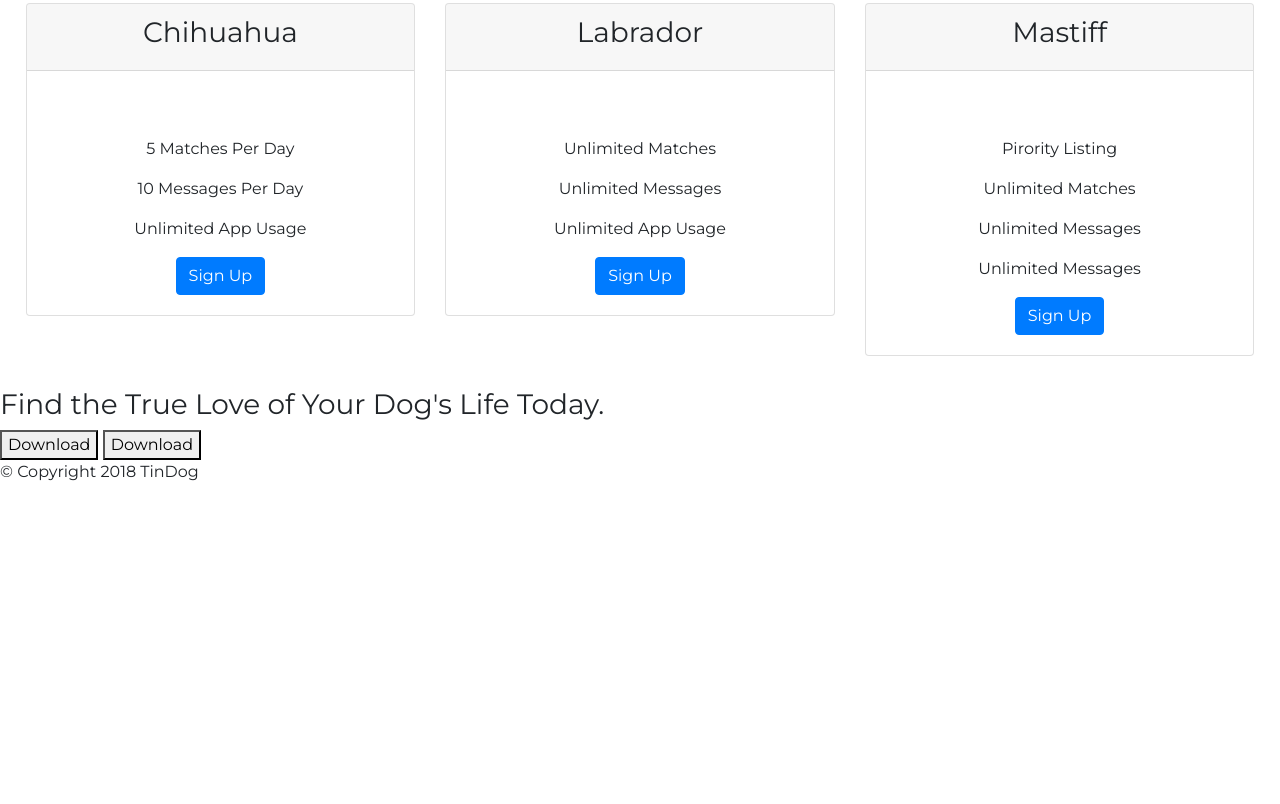
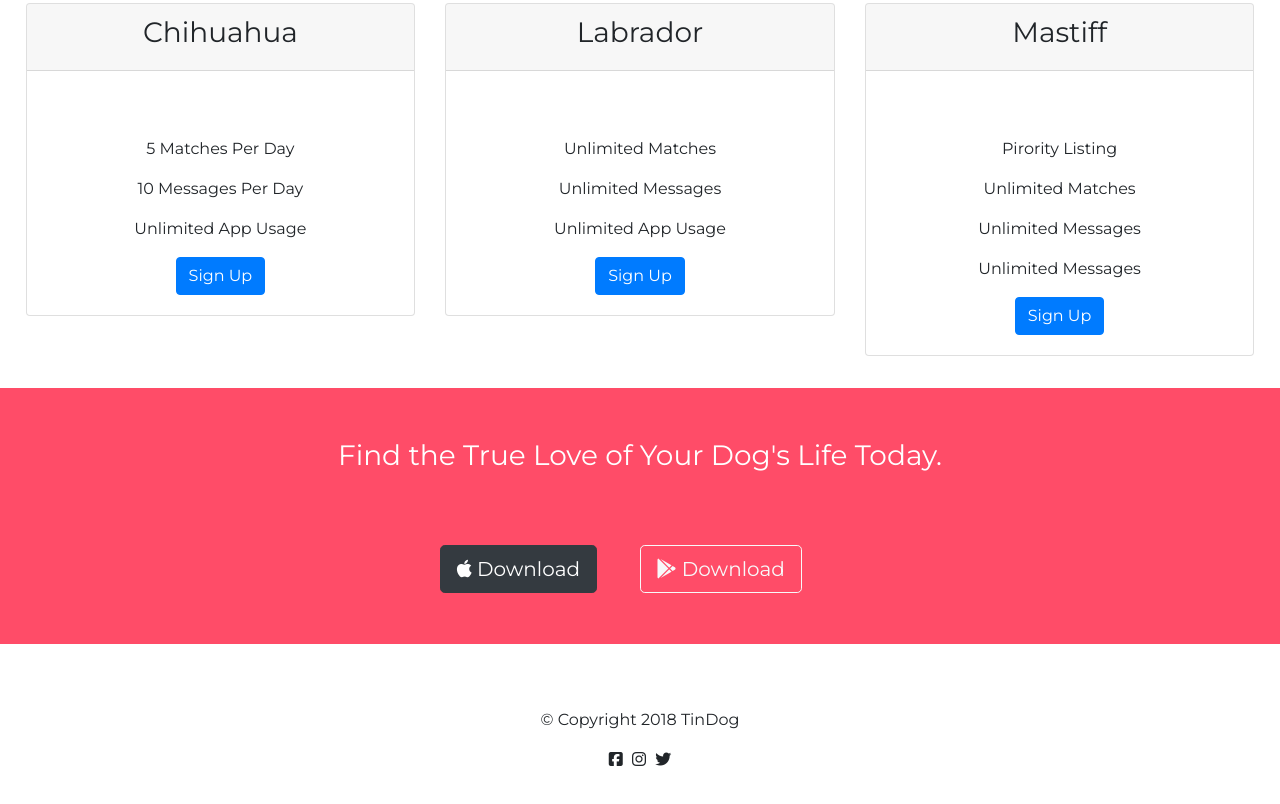
Before and after one commit to Denaindra/Web-deverlopment-, a plain HTML site: page TinDog-Start-master/index.html in a window 1280 px wide. Shown: the part 1407-2211 px from the top of the page. Before the commit the page ends 1907 px from the top, so only its background shows below. Drawn offline with nearby package versions, Linux system fonts and the light colour scheme.

Commit message:
add footer page

```diff
--- a/TinDog-Start-master/css/styles.css
+++ b/TinDog-Start-master/css/styles.css
@@ -115,3 +115,36 @@ h2 {
 .price-col{
     margin: 1% 0%;
 }
+
+/* cta section */
+
+#cta{
+    background-color: #ff4c68;
+    text-align: center;
+    padding: 4% 0%;
+    color: #fff;
+    font-family:"Montserrat";
+}
+
+/* footer section */
+
+#footer{
+ text-align: center;
+ padding: 5% 0;
+}
+
+.social-pag{
+    margin: 0% .2%;
+}
+
+@media(max-width:992px){
+    .title-img{
+        margin-top: 5%;
+        transform: rotate(0);
+        position: static;
+      }
+
+      .title-div{
+          text-align: center;
+      }
+}
--- a/TinDog-Start-master/index.html
+++ b/TinDog-Start-master/index.html
@@ -51,7 +51,7 @@
       </nav>
 
       <!-- Title -->
-      <div class="row">
+      <div class="title-div row">
         <div class="col-lg-6">
           <h1 class="title">Meet new and interesting dogs nearby.</h1>
           <button type="button" class="btn btn-dark btn-lg download-btn"><i class="fab fa-apple"></i> Download</button>
@@ -197,9 +197,9 @@
 
   <section id="cta">
 
-    <h3>Find the True Love of Your Dog's Life Today.</h3>
-    <button type="button">Download</button>
-    <button type="button">Download</button>
+    <h3 class="cta-hedding">Find the True Love of Your Dog's Life Today.</h3>
+    <button class="btn btn-dark btn-lg download-btn" type="button"><i class="fab fa-apple"></i> Download</button>
+    <button class="btn btn-outline-light btn-lg download-btn" type="button"><i class="fab fa-google-play"></i> Download</button>
 
   </section>
 
@@ -209,7 +209,9 @@
   <footer id="footer">
 
     <p>© Copyright 2018 TinDog</p>
-
+    <i class="social-pag fab fa-facebook-square"></i>
+    <i class="social-pag fab fa-instagram"></i>
+    <i class="social-pag fab fa-twitter"></i>
   </footer>
 
 
```
